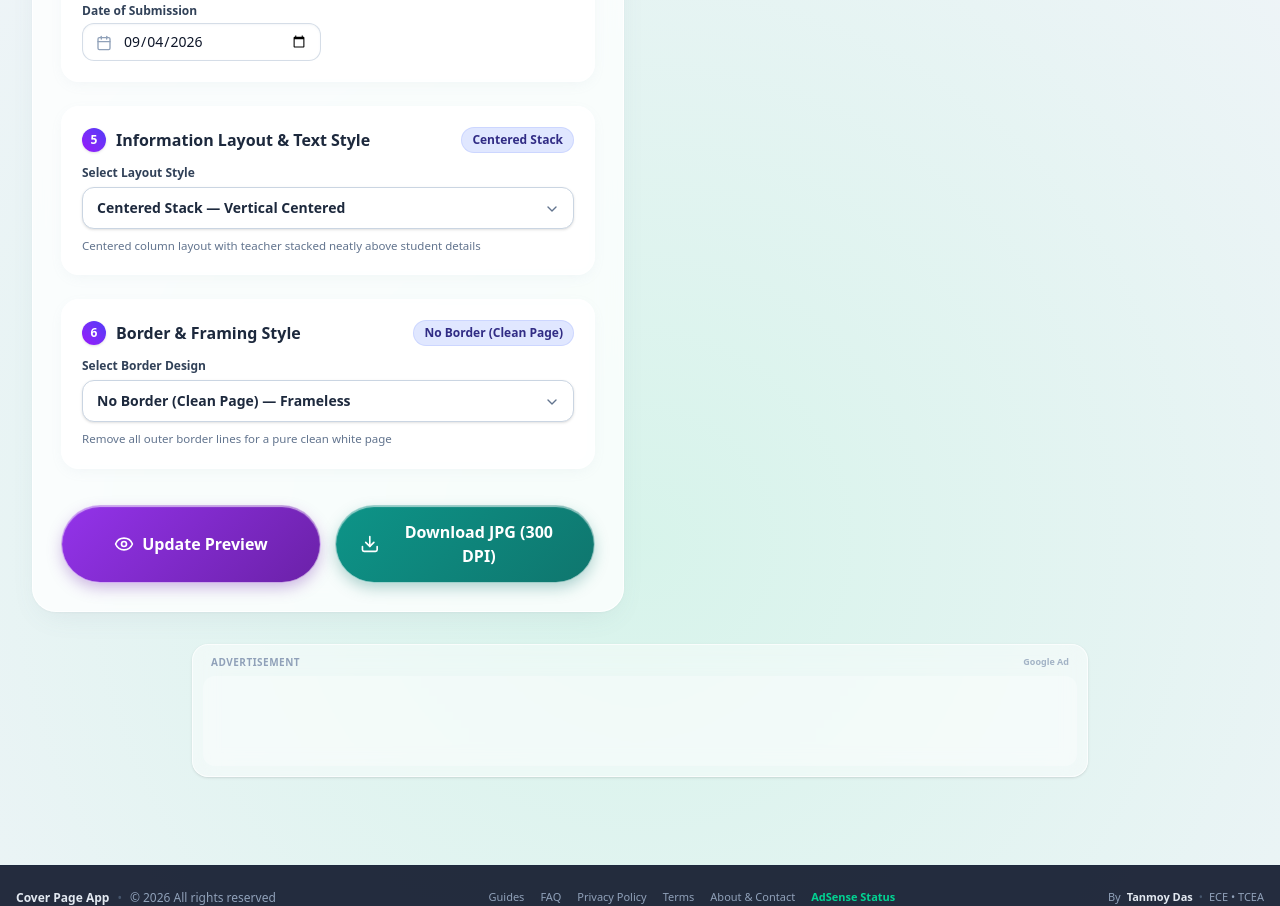
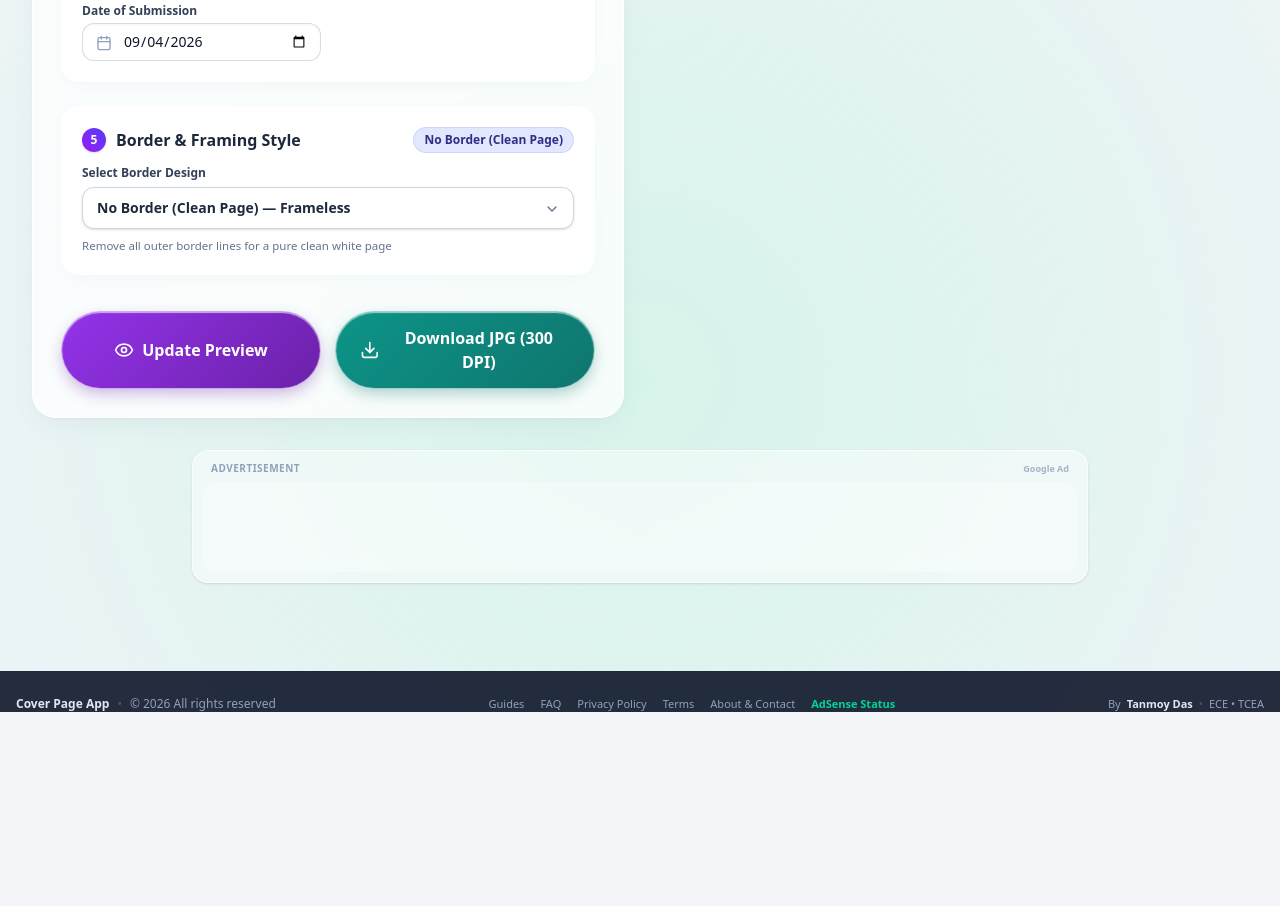
Before and after one commit to ta362/Front-Page, a React (Vite) app: page / in a window 1280 px wide. Shown: the part 1520-2426 px from the top of the page. After the commit the page ends 2232 px from the top, so only its background shows below. Built offline with nearby package versions, Linux system fonts and the light colour scheme.

Commit message:
feat: standardize layout to stacked mode
Remove redundant layout options and set the stacked vertical layout as the permanent default for all cover pages to ensure design consistency.

```diff
--- a/src/components/A4CoverPage.tsx
+++ b/src/components/A4CoverPage.tsx
@@ -294,8 +294,8 @@ export const A4CoverPage: React.FC<A4CoverPageProps> = React.memo(({
             : 'Department of Computer Science & Engineering';
           const collegeLine = (data.college || 'Techno College of Engineering Agartala').split('\n')[0];
 
-          // 1. VERTICAL STACKED (CENTERED)
-          if (data.layoutMode === 'stacked') {
+          // 1. VERTICAL STACKED (CENTERED) - PERMANENT DEFAULT
+          if (data.layoutMode === 'stacked' || !data.layoutMode || data.layoutMode === 'side-by-side') {
             return (
               <div style={{ width: '100%', display: 'flex', flexDirection: 'column', alignItems: 'center', gap: '20px', marginTop: '12px', marginBottom: 'auto' }}>
                 {/* SUBMITTED TO */}
--- a/src/components/CoverForm.tsx
+++ b/src/components/CoverForm.tsx
@@ -27,71 +27,7 @@ import {
   Plus,
   Minus,
   X,
-  Layers,
-  Columns,
-  Box,
-  AlignLeft,
-  AlignRight,
-  Grid,
 } from 'lucide-react';
-
-const LAYOUT_OPTIONS: Array<{
-  id: LayoutMode;
-  label: string;
-  shortDesc: string;
-  desc: string;
-  tag: string;
-  icon: React.ElementType;
-}> = [
-  {
-    id: 'side-by-side',
-    label: 'Side-by-Side (Split)',
-    shortDesc: '2 Column Left/Right',
-    desc: 'Submitted To (Left) and Submitted By (Right) in two balanced columns',
-    tag: 'Classic 2-Column',
-    icon: Columns,
-  },
-  {
-    id: 'stacked',
-    label: 'Centered Stack',
-    shortDesc: 'Vertical Centered',
-    desc: 'Centered column layout with teacher stacked neatly above student details',
-    tag: 'Centered Formal',
-    icon: Layers,
-  },
-  {
-    id: 'modern-cards',
-    label: 'Boxed Cards',
-    shortDesc: 'Framed Background Cards',
-    desc: 'Teacher and student details enclosed in clean rounded framed cards',
-    tag: 'Modern Framed',
-    icon: Box,
-  },
-  {
-    id: 'left-aligned',
-    label: 'Left Minimalist',
-    shortDesc: 'Left-aligned with Accent Line',
-    desc: 'Entire info left-aligned with a dark vertical accent bar on the edge',
-    tag: 'Linear Slate',
-    icon: AlignLeft,
-  },
-  {
-    id: 'right-aligned',
-    label: 'Split Edge (Asymmetric)',
-    shortDesc: 'Teacher Left / Student Right',
-    desc: 'Teacher info on the left, student details flush to the right edge',
-    tag: 'Editorial Asymmetric',
-    icon: AlignRight,
-  },
-  {
-    id: 'compact-grid',
-    label: 'Structured Grid',
-    shortDesc: 'Tabular Key-Value Matrix',
-    desc: 'Structured key-value table grid with horizontal divider lines',
-    tag: 'Academic Matrix',
-    icon: Grid,
-  },
-];
 
 const BORDER_OPTIONS: Array<{
   id: BorderStyle;
@@ -1415,53 +1351,12 @@ export const CoverForm: React.FC<CoverFormProps> = ({
         </div>
       </div>
 
-      {/* SECTION 5: Information Layout & Text Style */}
+      {/* SECTION 5: Border & Framing Style */}
       <div className="liquid-card p-4 sm:p-5 space-y-3 relative z-0">
         <div className="flex flex-col sm:flex-row sm:items-center justify-between gap-2">
           <div className="flex items-center gap-2.5">
             <span className="w-6 h-6 rounded-full bg-gradient-to-tr from-purple-600 to-indigo-600 text-white text-xs font-bold flex items-center justify-center shadow-sm">
               5
-            </span>
-            <h3 className="text-sm sm:text-base font-bold text-slate-800">
-              Information Layout & Text Style
-            </h3>
-          </div>
-          <span className="text-xs px-2.5 py-1 rounded-full font-extrabold bg-indigo-100 text-indigo-900 border border-indigo-200/80 self-start sm:self-auto">
-            {LAYOUT_OPTIONS.find((l) => l.id === (formData.layoutMode || 'side-by-side'))?.label || 'Side-by-Side'}
-          </span>
-        </div>
-
-        {/* Dropdown Selector */}
-        <div className="space-y-1.5">
-          <label className="block text-xs font-bold text-slate-700">
-            Select Layout Style
-          </label>
-          <div className="relative">
-            <select
-              value={formData.layoutMode || 'side-by-side'}
-              onChange={(e) => onChange({ layoutMode: e.target.value as LayoutMode })}
-              className="w-full pl-3.5 pr-10 py-2.5 bg-white border border-slate-300 rounded-xl text-slate-800 font-bold text-sm focus:outline-none focus:ring-2 focus:ring-purple-500 shadow-sm appearance-none cursor-pointer"
-            >
-              {LAYOUT_OPTIONS.map((opt) => (
-                <option key={opt.id} value={opt.id}>
-                  {opt.label} — {opt.shortDesc}
-                </option>
-              ))}
-            </select>
-            <ChevronDown className="w-4 h-4 absolute right-3.5 top-3.5 text-slate-500 pointer-events-none" />
-          </div>
-          <p className="text-[11.5px] text-slate-500 pt-0.5">
-            {LAYOUT_OPTIONS.find((l) => l.id === (formData.layoutMode || 'side-by-side'))?.desc}
-          </p>
-        </div>
-      </div>
-
-      {/* SECTION 6: Border & Framing Style */}
-      <div className="liquid-card p-4 sm:p-5 space-y-3 relative z-0">
-        <div className="flex flex-col sm:flex-row sm:items-center justify-between gap-2">
-          <div className="flex items-center gap-2.5">
-            <span className="w-6 h-6 rounded-full bg-gradient-to-tr from-purple-600 to-indigo-600 text-white text-xs font-bold flex items-center justify-center shadow-sm">
-              6
             </span>
             <h3 className="text-sm sm:text-base font-bold text-slate-800">
               Border & Framing Style
--- a/src/utils/canvasCoverPage.ts
+++ b/src/utils/canvasCoverPage.ts
@@ -475,10 +475,10 @@ export async function renderCoverPageToCanvas(
     : 'Department of Computer Science & Engineering';
   const collegeClean = (data.college || (data.teacher ? '' : 'Techno College of Engineering Agartala')).split('\n')[0];
 
-  const mode = data.layoutMode || 'side-by-side';
+  const mode = data.layoutMode || 'stacked';
 
-  // 1. STACKED / CENTERED
-  if (mode === 'stacked') {
+  // 1. STACKED / CENTERED (PERMANENT DEFAULT)
+  if (mode === 'stacked' || mode === 'side-by-side') {
     currentY = Math.max(currentY, 1220);
 
     // Section Heading: SUBMITTED TO
```
